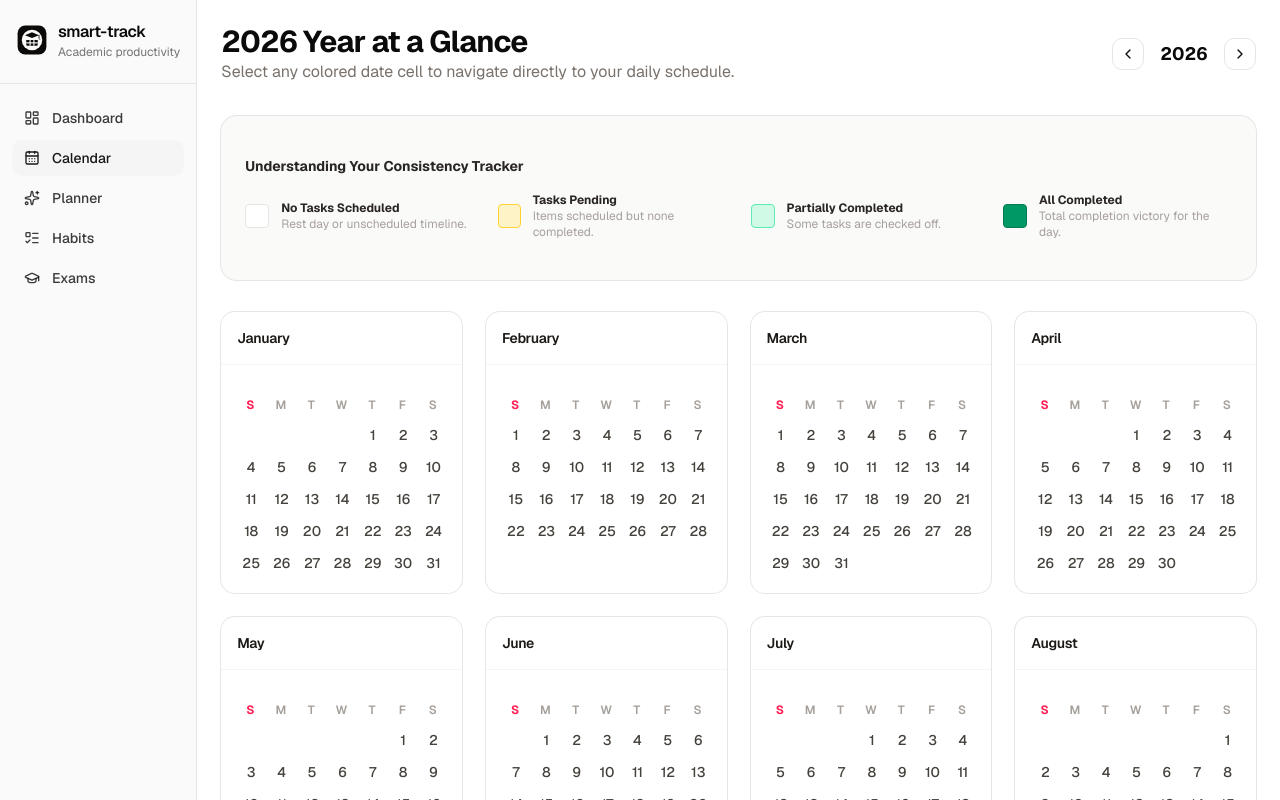
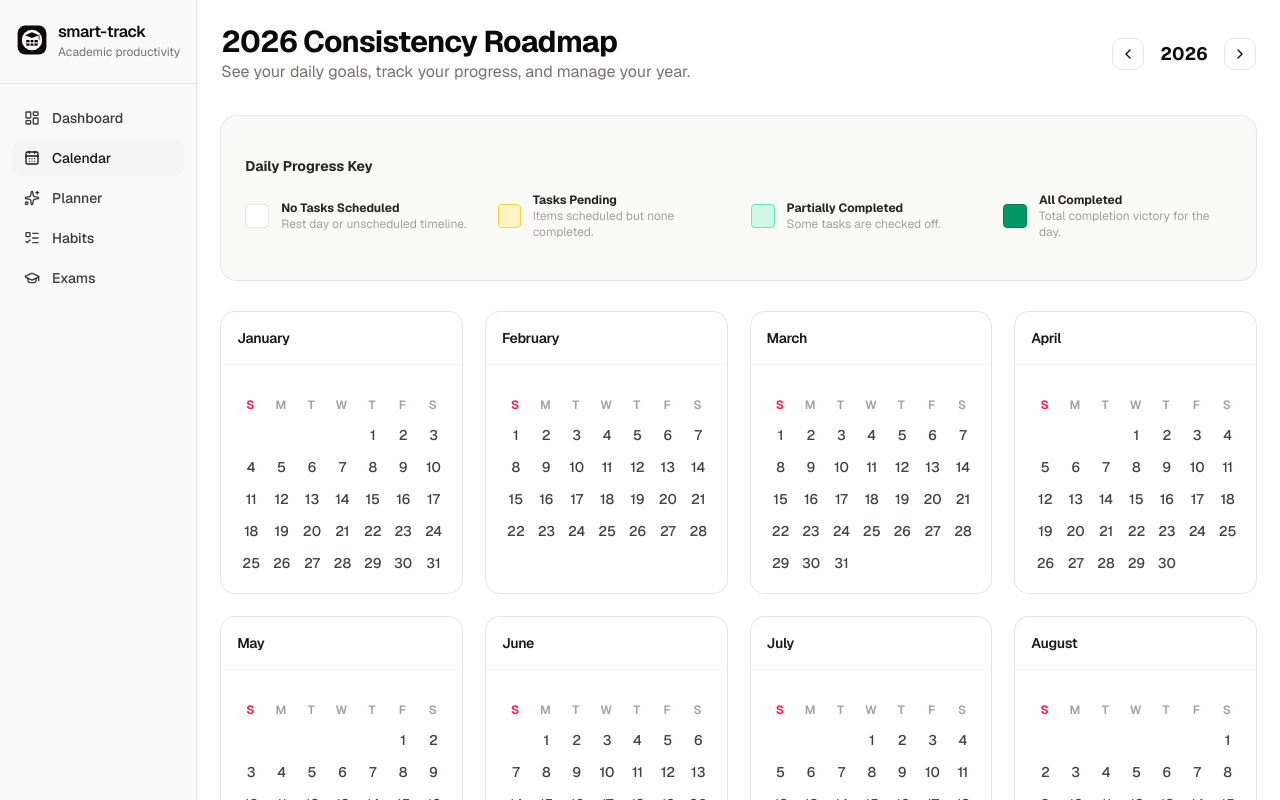
Before and after one commit to abdul-rahman-0x/smart-track, a Next.js app: page /calendar in a window 1280 px wide. Shown: the top 800 px of the page. Built offline with nearby package versions, Linux system fonts and the light colour scheme; no server answers; the database is empty; sample sign-in values are in the browser's storage.

Commit message:
feat: update calendar client UI with new titles and descriptions for improved user guidance

```diff
--- a/app/(dashboard)/calendar/calendar-client.tsx
+++ b/app/(dashboard)/calendar/calendar-client.tsx
@@ -121,11 +121,11 @@ export function CalendarClient({ initialTasks }: CalendarClientProps) {
             <div className="flex flex-col gap-4 sm:flex-row sm:items-center sm:justify-between">
                 <div>
                     <h2 className="text-3xl font-bold tracking-tight">
-                        {currentYear} Year at a Glance
+                        {currentYear} Consistency Roadmap
                     </h2>
                     <p className="text-stone-500 dark:text-stone-400">
-                        Select any colored date cell to navigate directly to
-                        your daily schedule.
+                        See your daily goals, track your progress, and manage
+                        your year.
                     </p>
                 </div>
 
@@ -155,7 +155,7 @@ export function CalendarClient({ initialTasks }: CalendarClientProps) {
             <Card className="border-stone-200 bg-stone-50 dark:border-stone-800 dark:bg-stone-900/40 shadow-none rounded-2xl">
                 <div className="p-6 space-y-4">
                     <h4 className="font-bold text-sm text-stone-800 dark:text-stone-200">
-                        Understanding Your Consistency Tracker
+                        Daily Progress Key
                     </h4>
                     <div className="grid gap-6 sm:grid-cols-2 md:grid-cols-4">
                         {/* Legend 1: No Tasks */}
```
